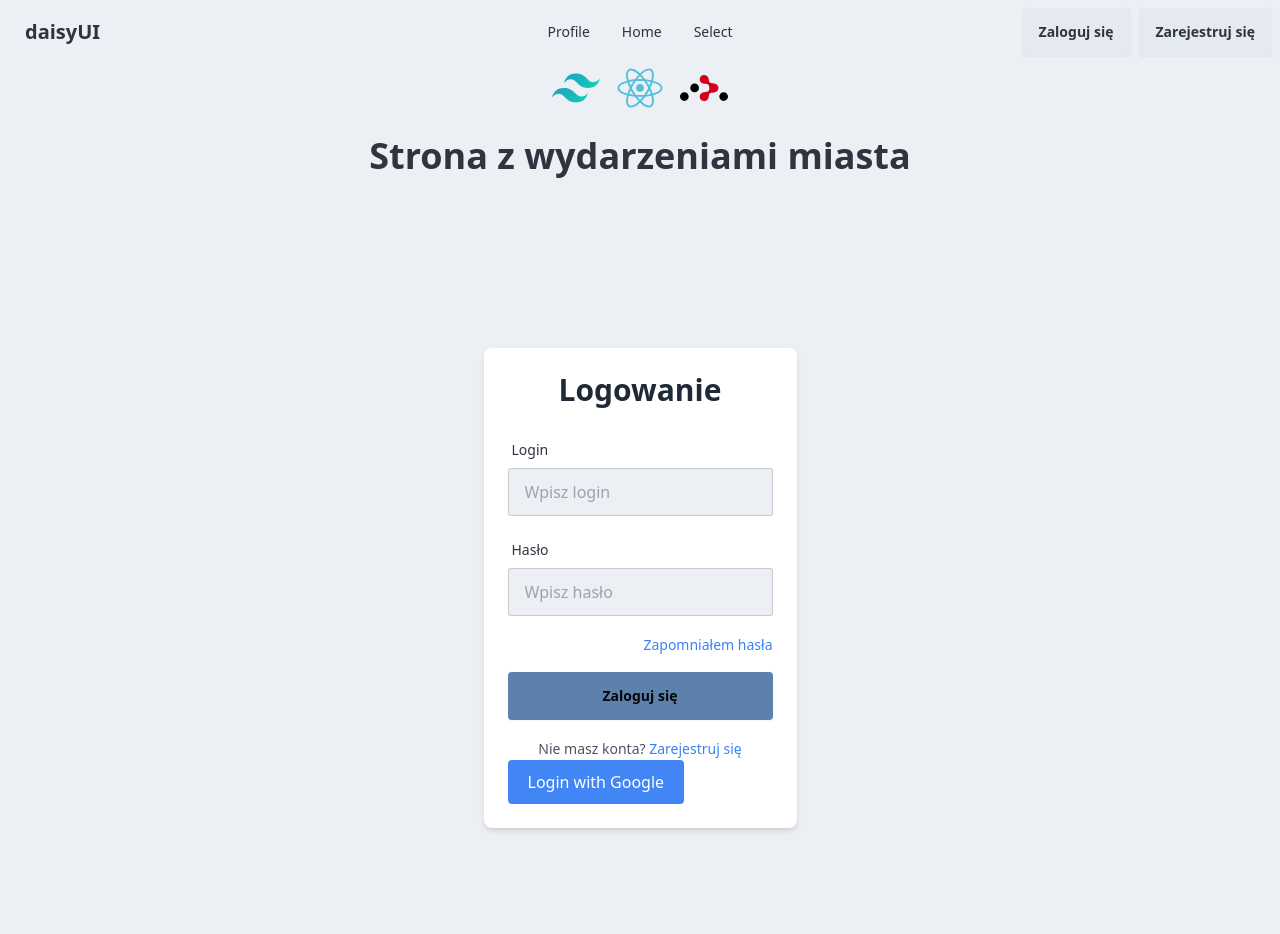
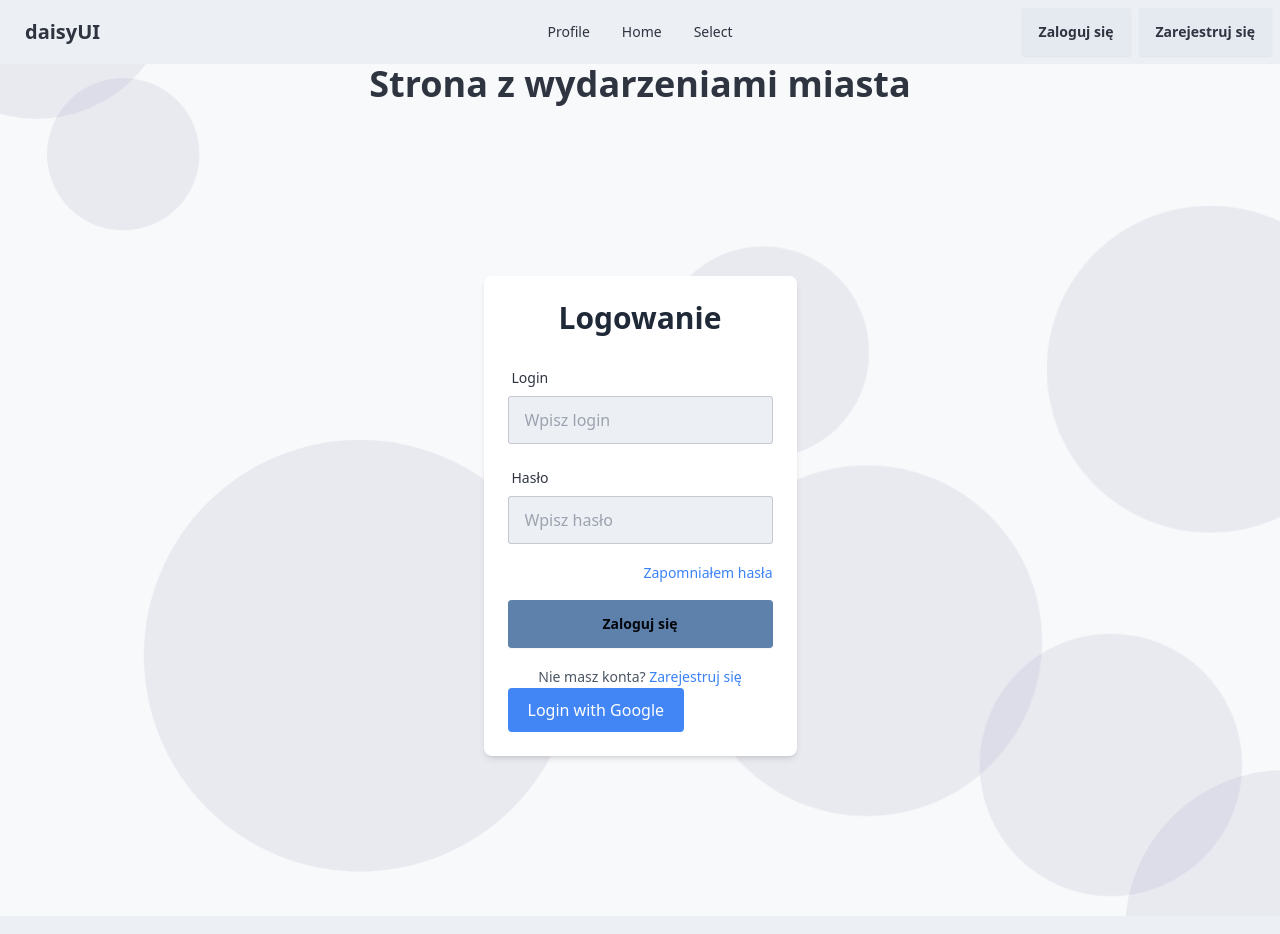
Before and after one commit to ChSylwia/ProjektDyplomowy-serwis-wydarzen-miasta-front, a React (Vite) app: page /login in a window 1280 px wide. Shown: the top 934 px of the page. Built offline with nearby package versions, Linux system fonts and the light colour scheme.

Commit message:
ideas to change styles

```diff
--- a/src/App.css
+++ b/src/App.css
@@ -13,3 +13,109 @@
   color: white;
   border-color: #233a2a;
 }
+.priority {
+  background-color: black;
+  z-index: 1;
+}
+.main {
+  position: relative;
+  overflow: hidden;
+  background-color: #f8f9fa; /* Optional: Light background for contrast */
+  z-index: 0;
+}
+
+.main::before,
+.main::after,
+.main .circle-1,
+.main .circle-2,
+.main .circle-3,
+.main .circle-4,
+.main .circle-5,
+.main .circle-6 {
+  content: '';
+  position: absolute;
+  border-radius: 50%;
+  background-color: rgba(146, 148, 190, 0.15);
+  animation: moveCircles 10s infinite ease-in-out;
+  z-index: 0;
+}
+
+/* Pseudo-elements for static styling */
+.main::before {
+  top: -20%;
+  left: -10%;
+  width: 250px;
+  height: 250px;
+  animation-duration: 12s;
+  animation-direction: alternate-reverse;
+}
+
+.main::after {
+  bottom: -15%;
+  right: -10%;
+  width: 300px;
+  height: 300px;
+  animation-duration: 18s;
+  animation-direction: alternate;
+}
+
+/* Additional circles */
+.main .circle-1 {
+  top: 20%;
+  left: 80%;
+  width: 300px;
+  height: 300px;
+  animation-duration: 14s;
+}
+
+.main .circle-2 {
+  bottom: 10%;
+  left: 10%;
+  width: 400px;
+  height: 400px;
+  animation-duration: 16s;
+  animation-direction: alternate-reverse;
+}
+
+.main .circle-3 {
+  top: 25%;
+  left: 50%;
+  width: 200px;
+  height: 200px;
+  animation-duration: 20s;
+}
+.main .circle-4 {
+  top: 8%;
+  right: 85%;
+  width: 150px;
+  height: 150px;
+  animation-duration: 40s;
+}
+
+.main .circle-5 {
+  bottom: 5%;
+  right: 5%;
+  width: 250px;
+  height: 250px;
+  animation-duration: 22s;
+}
+.main .circle-6 {
+  top: 50%;
+  right: 20%;
+  width: 340px;
+  height: 340px;
+  animation-duration: 28s;
+  animation-direction: alternate;
+}
+/* Keyframes for animation */
+@keyframes moveCircles {
+  0% {
+    transform: translate(0, 0) scale(1);
+  }
+  50% {
+    transform: translate(40px, 40px) scale(1.1);
+  }
+  100% {
+    transform: translate(0, 0) scale(1);
+  }
+}
--- a/src/components/Navbar/Navbar.jsx
+++ b/src/components/Navbar/Navbar.jsx
@@ -17,7 +17,7 @@ const Navbar = () => {
   }
 
   return (
-    <div className='navbar bg-base-100'>
+    <div className='navbar bg-base-100 z-20'>
       <div className='navbar-start'>
         <div className='dropdown'>
           <div tabIndex={0} role='button' className='btn btn-ghost lg:hidden'>
--- a/src/pages/LocalEvent/EventAdd.jsx
+++ b/src/pages/LocalEvent/EventAdd.jsx
@@ -56,7 +56,7 @@ const EventAdd = () => {
   }
 
   return (
-    <div className='w-full p-6 bg-white rounded-lg shadow-lg'>
+    <div className='w-full p-6 bg-white rounded-lg shadow-lg z-10'>
       <h2 className='text-2xl font-semibold mb-4'>Dodaj własne wydarzenie lokalne</h2>
       {success && <div className='alert alert-success mb-4'>Udało się dodać wydarzenie!</div>}
       {error && <div className='alert alert-error mb-4'>{error}</div>}
--- a/src/pages/LocalEvent/EventConfigurate.jsx
+++ b/src/pages/LocalEvent/EventConfigurate.jsx
@@ -48,7 +48,7 @@ const EventConfigurate = () => {
   }
 
   return (
-    <div className='max-w-6xl mx-auto p-6 bg-white rounded-lg shadow-lg'>
+    <div className='max-w-6xl mx-auto p-6 bg-white rounded-lg shadow-lg z-10'>
       <h1 className='text-2xl font-semibold mb-6'>Manage Local Events</h1>
       {error && <div className='alert alert-error mb-4'>{error}</div>}
 
--- a/src/pages/LocalEvent/EventEdit.jsx
+++ b/src/pages/LocalEvent/EventEdit.jsx
@@ -70,7 +70,7 @@ const EventEdit = () => {
   }
 
   return (
-    <div className='max-w-4xl mx-auto p-6 bg-white rounded-lg shadow-lg'>
+    <div className='max-w-4xl mx-auto p-6 bg-white rounded-lg shadow-lg z-10'>
       <h1 className='text-2xl font-semibold mb-6'>Edit Event</h1>
       {error && <div className='alert alert-error'>{error}</div>}
       <form onSubmit={handleSubmit} className='space-y-4'>
--- a/src/pages/Other/SuccessLoggedPage.jsx
+++ b/src/pages/Other/SuccessLoggedPage.jsx
@@ -27,7 +27,7 @@ const SuccessLoggedPage = () => {
   }, [location.search, navigate])
 
   return (
-    <div className='min-h-screen flex flex-col items-center justify-center bg-gray-100'>
+    <div className='min-h-screen flex flex-col items-center justify-center z-10'>
       <h1 className='text-3xl font-bold text-blue-600 mb-4'>Login Successful!</h1>
       <p className='text-gray-700'>You will be redirected shortly...</p>
     </div>
--- a/src/pages/ProfilePage/EditProfilePage.jsx
+++ b/src/pages/ProfilePage/EditProfilePage.jsx
@@ -77,7 +77,7 @@ const EditProfilePage = () => {
   }
 
   return (
-    <div className='min-h-screen w-full flex items-center justify-center'>
+    <div className='min-h-screen w-full flex items-center justify-center z-10'>
       <div className='bg-white rounded-lg shadow-lg p-6 w-full max-w-4xl'>
         <h2 className='text-lg font-bold mb-4'>Edytuj profil</h2>
         <form onSubmit={handleSubmit} className='space-y-4'>
--- a/src/pages/ProfilePage/EditProfilePasswdPage.jsx
+++ b/src/pages/ProfilePage/EditProfilePasswdPage.jsx
@@ -44,7 +44,7 @@ const EditProfilePasswdPage = () => {
   }
 
   return (
-    <div className='min-h-screen w-full flex items-center justify-center'>
+    <div className='min-h-screen w-full flex items-center justify-center z-10'>
       <div className='bg-white rounded-lg shadow-lg p-6 w-full max-w-md'>
         <h2 className='text-lg font-bold mb-4'>Edit Password</h2>
         {error && <p className='text-red-500'>{error}</p>}
--- a/src/pages/ProfilePage/LoginPage.jsx
+++ b/src/pages/ProfilePage/LoginPage.jsx
@@ -42,7 +42,7 @@ const LoginPage = () => {
   }
 
   return (
-    <div className='min-h-screen flex items-center justify-center '>
+    <div className='min-h-screen flex items-center justify-center z-10'>
       <div className='w-full max-w-md bg-white shadow-md rounded-lg p-6'>
         <h2 className='text-3xl font-bold text-center mb-6 text-gray-800'>Logowanie</h2>
         <Formik
--- a/src/pages/ProfilePage/ProfilePage.jsx
+++ b/src/pages/ProfilePage/ProfilePage.jsx
@@ -52,8 +52,8 @@ const ProfilePage = () => {
   const { firstName, lastName, email, city, postalCode } = userData
 
   return (
-    <div className='min-h-screen w-full flex items-center justify-center'>
-      <div className='bg-white rounded-lg shadow-lg p-6 flex flex-col md:flex-row items-center md:items-start w-full max-w-4xl'>
+    <div className='min-h-screen w-full flex items-center justify-center z-10'>
+      <div className='bg-white rounded-lg shadow-lg p-6 flex flex-col  md:flex-row items-center md:items-start w-full max-w-4xl'>
         {/* Left Section */}
         <div className='flex-1 flex flex-col items-center md:items-start'>
           {/* Profile Avatar */}
--- a/src/pages/ProfilePage/RegisterPage.jsx
+++ b/src/pages/ProfilePage/RegisterPage.jsx
@@ -80,7 +80,7 @@ const RegisterPage = () => {
   }
 
   return (
-    <div className='min-h-screen flex items-center justify-center '>
+    <div className='min-h-screen flex items-center justify-center z-10'>
       <ToastContainer />
       <div className='w-full max-w-2xl bg-white shadow-md rounded-lg p-6 md:p-8'>
         <h2 className='text-3xl font-bold text-center mb-8 text-gray-800'>Zarejestruj</h2>
--- a/src/pages/Root.jsx
+++ b/src/pages/Root.jsx
@@ -1,18 +1,20 @@
 import { Outlet } from 'react-router-dom'
-import TailwindCSSLogo from '@/assets/tailwindcss-icon.svg'
-import ReactLogo from '@/assets/react-icon.svg'
-import ReactRouterLogo from '@/assets/react-router-icon.svg'
 import Navbar from '@/components/Navbar/Navbar'
 
 const Root = () => {
   return (
-    <div className='min-h-screen flex flex-col justify-center items-center relative'>
+    <div className='min-h-screen flex flex-col justify-center items-center relative main'>
+      {/* Animated circles */}
+      <div className='circle-1'></div>
+      <div className='circle-2'></div>
+      <div className='circle-3'></div>
+      <div className='circle-4'></div>
+      <div className='circle-5'></div>
+      <div className='circle-6'></div>
+      {/* Navbar */}
       <Navbar />
-      <div className='flex space-x-4 mb-6'>
-        <img src={TailwindCSSLogo} className='w-12' />
-        <img src={ReactLogo} className='w-12' />
-        <img src={ReactRouterLogo} className='w-12' />
-      </div>
+
+      {/* Content */}
       <h1 className='mb-3'>Strona z wydarzeniami miasta</h1>
       <Outlet />
     </div>
```
Also changed, not shown: src/assets/background.svg (added).
